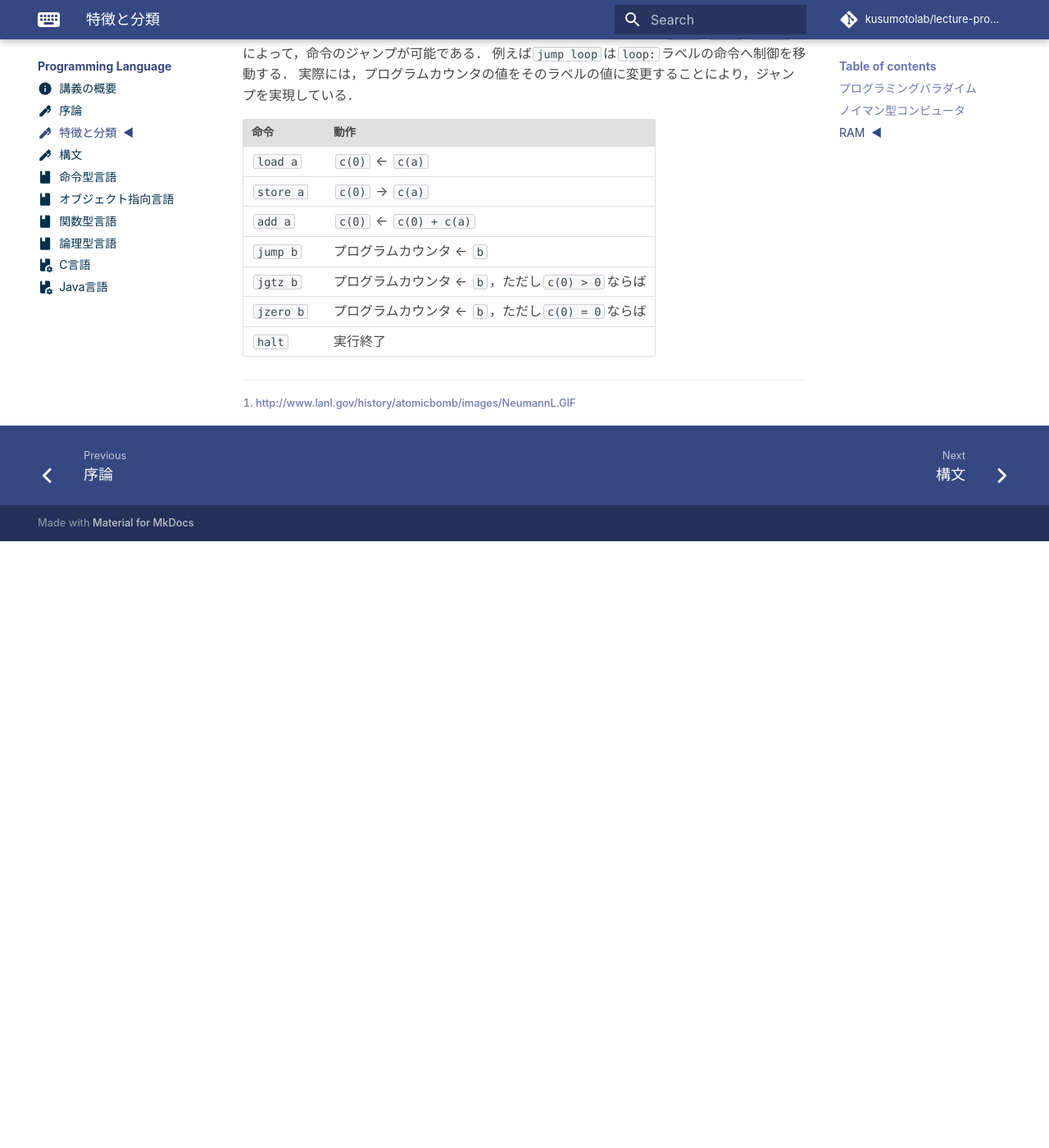
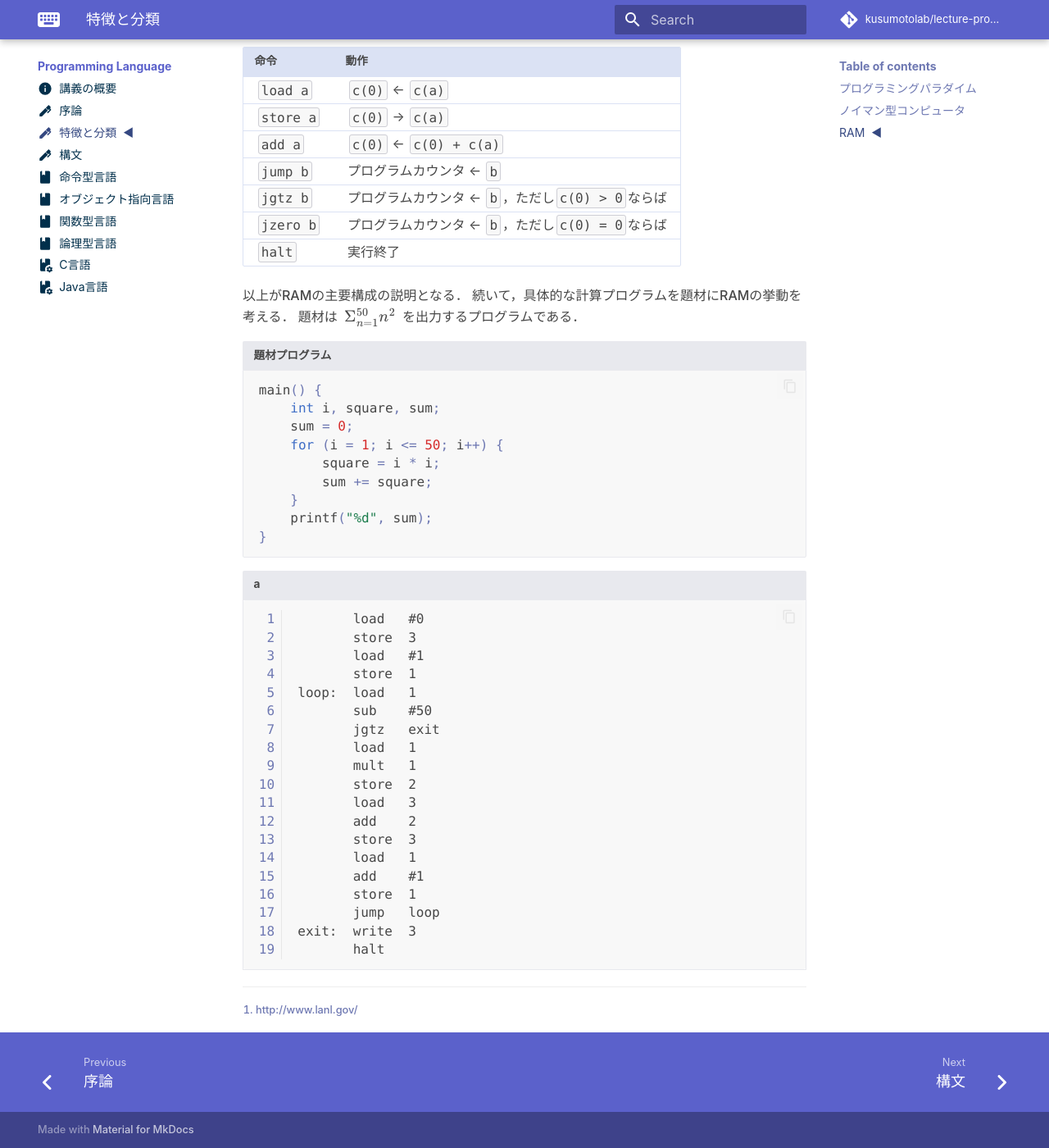
Before and after one commit to kusumotolab/lecture-program-lang, an MkDocs documentation site: the page built from docs/pre-features.md, in a window 1280 px wide and 1400 px high, scrolled down 5505 px. Shown: the whole window at 82% size. Built offline with MkDocs 1.6.1 and Material for MkDocs 9.7.7, drawn with Linux system fonts in a browser that asks for light colours; some web fonts are replaced; comment, search, counter and statistics services are not loaded; before the commit the page ends 6165 px from its top, so only the background shows below that; some of the changed text lies outside the part shown.

Commit message:
writing features.md

````diff
--- a/docs/pre-features.md
+++ b/docs/pre-features.md
@@ -80,7 +80,7 @@ LispやScalaは関数型パラダイムを採用しており，命令形とは
     ![](assets/neumann.gif)
     &copy;[^1]
 
-[^1]: http://www.lanl.gov/history/atomicbomb/images/NeumannL.GIF
+[^1]: [http://www.lanl.gov/](http://www.lanl.gov/)
 
 
 プログラムとデータを記憶装置に格納し，順番に読み込んで実行するコンピュータである．
@@ -125,7 +125,7 @@ store A
 
 基本要素：
 :    変数 ... データと計算結果を保持
-:    文　 ... 代入文（`=`）や制御文（`if`，`for`）など
+:    文　 ... 代入文（`=`）や制御文（`if` `for`）など
 
 特徴：
 :    ①代入文の繰り返しで計算を行う
@@ -240,3 +240,43 @@ RAMの機械語プログラムは先頭から逐次的に実行されるが，
 | `jgtz b`  | プログラムカウンタ ← `b`，ただし`c(0) > 0`ならば |
 | `jzero b` | プログラムカウンタ ← `b`，ただし`c(0) = 0`ならば |
 | `halt`    | 実行終了                                          |
+
+
+以上がRAMの主要構成の説明となる．
+続いて，具体的な計算プログラムを題材にRAMの挙動を考える．
+題材は $\Sigma_{n=1}^{50}n^2$ を出力するプログラムである．
+
+```c title="題材プログラム"
+main() {
+    int i, square, sum;
+    sum = 0;
+    for (i = 1; i <= 50; i++) {
+        square = i * i;
+        sum += square;
+    }
+    printf("%d", sum);
+}
+```
+
+```clean linenums="1" title="a"
+       load   #0
+       store  3
+       load   #1
+       store  1
+loop:  load   1
+       sub    #50
+       jgtz   exit
+       load   1
+       mult   1
+       store  2
+       load   3
+       add    2
+       store  3
+       load   1
+       add    #1
+       store  1
+       jump   loop
+exit:  write  3
+       halt
+
+```
--- a/docs/stylesheets/extra.css
+++ b/docs/stylesheets/extra.css
@@ -1,22 +1,20 @@
 :root {
     --color-font-main: #012F4B;
     --color-font-sub: #474747;
-    --color-font-accent: rgb(201, 57, 64);
+    --color-font-accent: #c93940;
+    --md-primary-fg-color: #5b61cb;
+    --md-footer-bg-color: var(--md-primary-fg-color);
     --md-default-fg-color--light: #6e78b2;
-    --md-primary-fg-color: #354881;
-    --md-footer-bg-color: var(--md-primary-fg-color);
-    --md-code-hl-comment-color: #8b8b93;
     --md-code-font: "Consolas";
+    --md-code-fg-color: var(--color-font-sub);
     --md-code-bg-color: #f8f8f8;
-    --md-code-title-bg-color: #e8e9ee; /* self defined */
-    --md-typeset-a-color: var(--md-primary-fg-color);
+    --md-code-hl-comment-color: var(--md-default-fg-color--light);
+    --md-typeset-a-color: #354881;
+    --md-typeset-table-color: #dbe2f4;
+    /* self defined */
+    --md-code-title-bg-color: #e8e9ee;
 }
 
-ul.metadata,
-.breadcrumb,
-md-nav__title {
-    display: none;
-}
 
 .md-nav__title,
 .md-nav--secondary {
@@ -32,21 +30,17 @@ md-nav__title {
     color: var(--md-primary-fg-color);
 }
 
-.md-typeset blockquote,
-.md-typeset code {
+.md-typeset :not(pre)>code {
     border-radius: 3px;
     border: 1px solid #ceced5;
-    margin: 0 2px;
-}
-
-.highlight span.filename,
-.md-typeset pre code {
+    margin: 0 .1em;
+    padding: .1em .2em;
     font-size: unset;
 }
 
-
 .md-typeset pre code {
-    border: unset;
+    font-size: unset;
+    border: 1px solid var(--md-code-title-bg-color);
 }
 
 .md-typeset h1:nth-child(1) {
@@ -82,9 +76,13 @@ md-nav__title {
 .md-typeset ol li {
     line-height: 1;
 }
-.md-typeset table:not([class]) td,
+
+.md-typeset table:not([class]) td {
+    padding: .2em 1em;
+}
+
 .md-typeset table:not([class]) th {
-    padding: 5px 10px;
+    padding: .5em 1em;
 }
 
 .md-typeset table:not([class]) {
@@ -104,7 +102,7 @@ md-nav__title {
 .highlight span.filename {
     background-color: var(--md-code-title-bg-color);
     color: var(--color-font-sub);
-    --padding: .5em 1em;
+    padding: .5em 1em;
     border-bottom: unset;
 }
 
@@ -129,11 +127,6 @@ md-nav__title {
     margin: .5rem 0;
 }
 
-.md-typeset .admonition-title:before,
-.md-typeset summary:before {
-    top: unset;
-}
-
 .md-tooltip__inner {
     font-size: inherit;
     border: 1px solid silver;
@@ -156,7 +149,31 @@ md-nav__title {
 .highlight.language-clean .nc,
 .highlight.language-clean .mo,
 .highlight.language-clean .o,
-.highlight.language-clean .p
-{
+.highlight.language-clean .p {
     color: var(--md-code-hl-name-color);
 }
+
+.highlighttable .linenos {
+    font-size: unset;
+}
+.highlighttable tr:nth-child(2) {
+    font-size: unset;
+    border: 1px solid var(--md-code-title-bg-color);
+}
+.highlighttable pre code {
+    border: unset;
+}
+
+
+.md-typeset .footnote a {
+    color: var(--md-default-fg-color--light);
+}
+
+span.arithmatex mjx-container {
+    margin: 0 .2rem;
+}
+
+.arithmatex mjx-container,
+.arithmatex mjx-mtd {
+    text-align: unset !important;
+}
--- a/mkdocs.yml
+++ b/mkdocs.yml
@@ -17,6 +17,7 @@ theme:
   locale: ja
   font:
     text: Noto
+    code: Roboto Mono
   features:
     - content.code.copy
     - content.code.annotate
````
Also changed, not shown: other parts of docs/pre-features.md (+9 -9 lines), docs/pre-intro.md (+1 -1 lines), docs/assets/favicon.svg.
